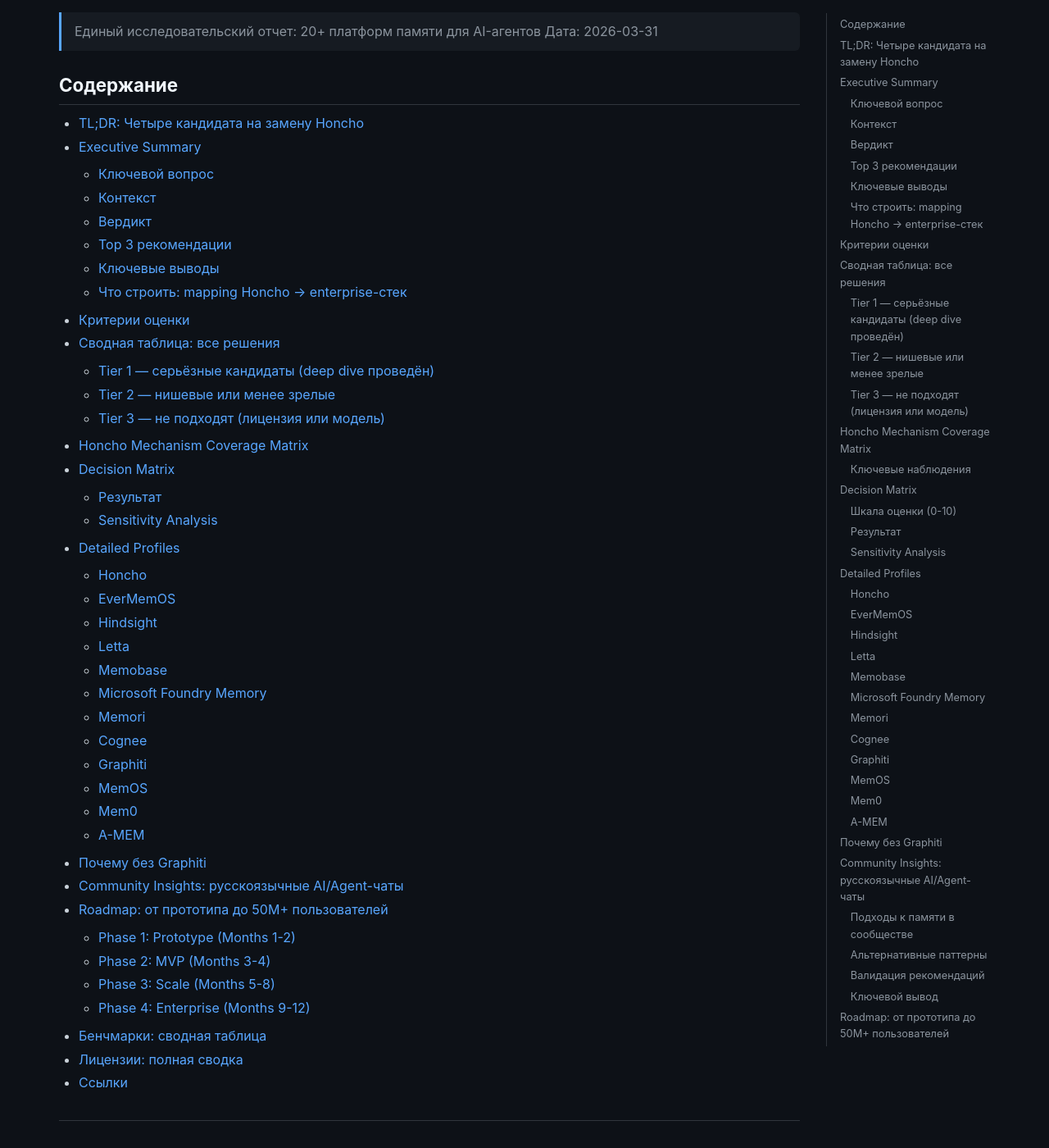
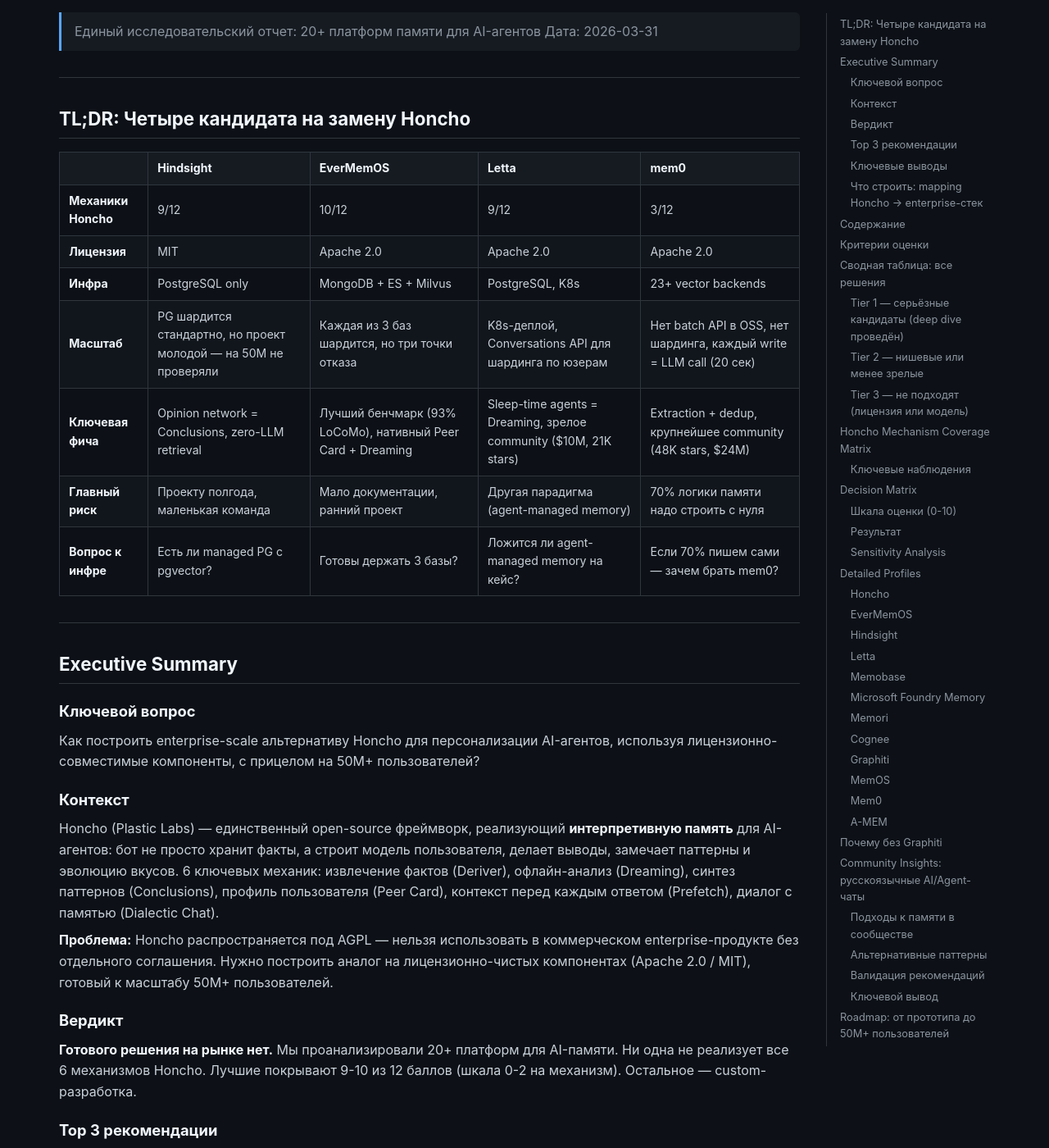
Before and after one commit to vedulix/honcho-memory-research, a Jekyll site: the page built from 06-unified-research.md, in a window 1280 px wide and 1400 px high, scrolled down 261 px. Shown: the whole window at 82% size. Built offline with Jekyll 4.4.1, drawn with Linux system fonts in a browser that asks for light colours; our own code applies the rules of GitHub Pages for plain Markdown files; some of the changed text lies outside the part shown.

Commit message:
Move table of contents after Executive Summary section
Co-Authored-By: Claude Opus 4.6 (1M context) <noreply@anthropic.com>

```diff
--- a/06-unified-research.md
+++ b/06-unified-research.md
@@ -2,49 +2,6 @@
 
 > Единый исследовательский отчет: 20+ платформ памяти для AI-агентов
 > Дата: 2026-03-31
-
-## Содержание
-
-- [TL;DR: Четыре кандидата на замену Honcho](#tldr-четыре-кандидата-на-замену-honcho)
-- [Executive Summary](#executive-summary)
-  - [Ключевой вопрос](#ключевой-вопрос)
-  - [Контекст](#контекст)
-  - [Вердикт](#вердикт)
-  - [Top 3 рекомендации](#top-3-рекомендации)
-  - [Ключевые выводы](#ключевые-выводы)
-  - [Что строить: mapping Honcho -> enterprise-стек](#что-строить-mapping-honcho---enterprise-стек)
-- [Критерии оценки](#критерии-оценки)
-- [Сводная таблица: все решения](#сводная-таблица-все-решения)
-  - [Tier 1 — серьёзные кандидаты (deep dive проведён)](#tier-1--серьёзные-кандидаты-deep-dive-проведён)
-  - [Tier 2 — нишевые или менее зрелые](#tier-2--нишевые-или-менее-зрелые)
-  - [Tier 3 — не подходят (лицензия или модель)](#tier-3--не-подходят-лицензия-или-модель)
-- [Honcho Mechanism Coverage Matrix](#honcho-mechanism-coverage-matrix)
-- [Decision Matrix](#decision-matrix)
-  - [Результат](#результат)
-  - [Sensitivity Analysis](#sensitivity-analysis)
-- [Detailed Profiles](#detailed-profiles)
-  - [Honcho](#honcho)
-  - [EverMemOS](#evermemos)
-  - [Hindsight](#hindsight)
-  - [Letta](#letta)
-  - [Memobase](#memobase)
-  - [Microsoft Foundry Memory](#microsoft-foundry-memory)
-  - [Memori](#memori)
-  - [Cognee](#cognee)
-  - [Graphiti](#graphiti)
-  - [MemOS](#memos)
-  - [Mem0](#mem0)
-  - [A-MEM](#a-mem)
-- [Почему без Graphiti](#почему-без-graphiti)
-- [Community Insights: русскоязычные AI/Agent-чаты](#community-insights-русскоязычные-aiagent-чаты)
-- [Roadmap: от прототипа до 50M+ пользователей](#roadmap-от-прототипа-до-50m-пользователей)
-  - [Phase 1: Prototype (Months 1-2)](#phase-1-prototype-months-1-2)
-  - [Phase 2: MVP (Months 3-4)](#phase-2-mvp-months-3-4)
-  - [Phase 3: Scale (Months 5-8)](#phase-3-scale-months-5-8)
-  - [Phase 4: Enterprise (Months 9-12)](#phase-4-enterprise-months-9-12)
-- [Бенчмарки: сводная таблица](#бенчмарки-сводная-таблица)
-- [Лицензии: полная сводка](#лицензии-полная-сводка)
-- [Ссылки](#ссылки)
 
 ---
 
```
Also changed, not shown: other parts of 06-unified-research.md (+22 -0 lines).
